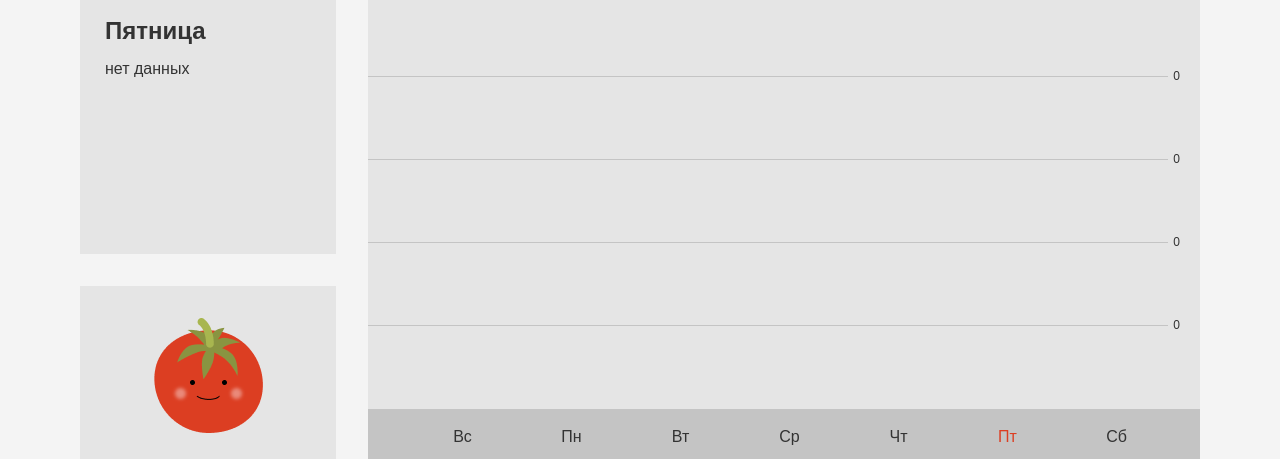
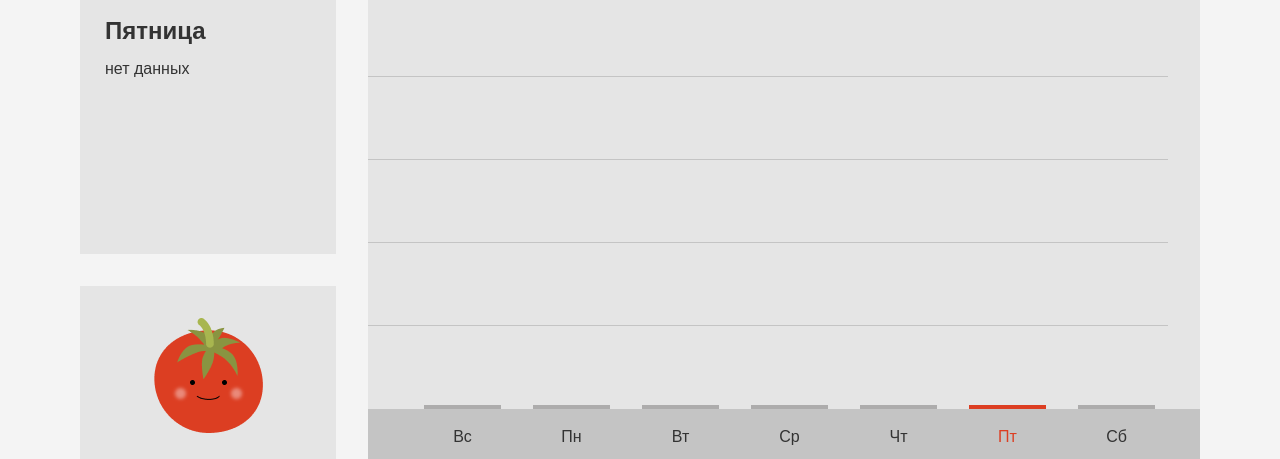
Before and after one commit to Shafeevms/react-pomodoro-tracker, a React (Create React App) app: page /statistics in a window 1280 px wide. Shown: the part 263-722 px from the top of the page. Built offline with nearby package versions, Linux system fonts and the light colour scheme; a web font is replaced by a local one.

Commit message:
before review

```diff
--- a/package.json
+++ b/package.json
@@ -13,6 +13,7 @@
     "dayjs": "^1.11.9",
     "nanoid": "^4.0.1",
     "normalize.css": "^8.0.1",
+    "reset-css": "^5.0.2",
     "react": "^18.2.0",
     "react-dom": "^18.2.0",
     "react-redux": "^8.0.5",
--- a/src/Components/Histogram/index.tsx
+++ b/src/Components/Histogram/index.tsx
@@ -7,6 +7,7 @@ import styles from './index.module.scss';
 import { useAppDispatch, useAppSelector } from '../../store/hooks';
 import { changeDay, selectCalendar } from '../../pages/Statistics/calendarSlice';
 import { selectWeekWorkData } from '../../pages/Statistics/statisticsSlice';
+import { showParsedDuration } from '../../helpers/data.helper';
 
 
 interface IHistogram {
@@ -15,7 +16,16 @@ interface IHistogram {
 
 const getAltitude = (array: number[]): [number[], number] => {
   const calcMaxValue = Math.max(...array);
-  return [array.map(number => Math.round((number / calcMaxValue) * 100)), calcMaxValue];
+  const calcAltitude = (array: number[]) => {
+    return array.map(number => {
+      const num = Math.round((number / calcMaxValue) * 100);
+      if (Number.isNaN(num)) {
+        return 0;
+      }
+      return num;
+    })
+  }
+  return [calcAltitude(array), calcMaxValue];
 };
 
 const DAYS = ['Вс', 'Пн', 'Вт', 'Ср', 'Чт', 'Пт', 'Сб'];
@@ -43,13 +53,12 @@ const Histogram = ({ className }: IHistogram) => {
     dispatch(changeDay(index));
   }
 
-
   return (
     <div className={clsx(styles.mat, className)}>
       <div className={styles.barsPlace}>
         {altitude.map((bar, index): ReactNode => {
           return <Bar
-            key={index}
+            key={`bar-component-${index}`}
             altitude={bar}
             isToday={day === index}
             onClick={() => handleClick(index)}
@@ -60,19 +69,19 @@ const Histogram = ({ className }: IHistogram) => {
         <ul className={styles.mat__lines}>
           <li className={styles.mat__linesItem}>
             <div className={styles.mat__line}></div>
-            <span className={styles.mat__timeGrade}>{maxValue * 0.8}</span>
+            <span className={styles.mat__timeGrade}>{showParsedDuration(maxValue * 0.8, true)}</span>
           </li>
           <li className={styles.mat__linesItem}>
             <div className={styles.mat__line}></div>
-            <span className={styles.mat__timeGrade}>{maxValue * 0.6}</span>
+            <span className={styles.mat__timeGrade}>{showParsedDuration(maxValue * 0.6, true)}</span>
           </li>
           <li className={styles.mat__linesItem}>
             <div className={styles.mat__line}></div>
-            <span className={styles.mat__timeGrade}>{maxValue * 0.4}</span>
+            <span className={styles.mat__timeGrade}>{showParsedDuration(maxValue * 0.4, true)}</span>
           </li>
           <li className={styles.mat__linesItem}>
             <div className={styles.mat__line}></div>
-            <span className={styles.mat__timeGrade}>{maxValue * 0.2}</span>
+            <span className={styles.mat__timeGrade}>{showParsedDuration(maxValue * 0.2, true)}</span>
           </li>
           <li className={styles.mat__linesItem}>
             <div className={clsx(styles.mat__line, styles.mat__line_last)}></div>
--- a/src/helpers/data.helper.ts
+++ b/src/helpers/data.helper.ts
@@ -56,7 +56,7 @@ export const findDataFromPresentWeek = (object: Record<string, IStatisticsSlice>
   }
 
   if (Object.keys(filteredData).length === 0) {
-    return weekWorkData.fill(0, 0, 6);
+    return new Array(7).fill(0);
   }
 
   for (let i = 0; i <= 6; i++) {
--- a/src/pages/Statistics/calendarSlice.ts
+++ b/src/pages/Statistics/calendarSlice.ts
@@ -16,10 +16,10 @@ export const calendarSlice = createSlice({
   name: 'calendar',
   initialState,
   reducers: {
-    changeWeek: (state, action: PayloadAction<ICalendarSlice['week']>) => {
+    changeWeek: (state, action: PayloadAction<number>) => {
       state.week = action.payload;
     },
-    changeDay: (state, action: PayloadAction<ICalendarSlice['day']>) => {
+    changeDay: (state, action: PayloadAction<number>) => {
       state.day = action.payload;
     },
   }
--- a/src/pages/Statistics/index.tsx
+++ b/src/pages/Statistics/index.tsx
@@ -4,20 +4,26 @@ import SpentTomatoes from '../../Components/SpentTomatoes';
 import StatDetails from '../../Components/StatDetails';
 import Histogram from '../../Components/Histogram';
 
-import { useAppSelector } from '../../store/hooks';
+import { useAppDispatch, useAppSelector } from '../../store/hooks';
 import { selectStatistics } from './statisticsSlice';
-import { showParsedDuration } from '../../helpers/data.helper';
+import { currentDay, currentWeek, showParsedDuration } from '../../helpers/data.helper';
 
 import styles from './index.module.scss';
+import { useEffect } from 'react';
+import { changeDay, changeWeek, selectCalendar } from './calendarSlice';
 
 
 const Statistics = () => {
+  const dispatch = useAppDispatch();
   const { workTime, timeOnPause, stops } = useAppSelector(selectStatistics);
 
   const totalTimeSpent = workTime + timeOnPause;
   const focus = workTime ? Math.round((workTime / totalTimeSpent) * 100) : 0;
 
-  console.log(showParsedDuration(timeOnPause, true));
+  useEffect(() => {
+    dispatch(changeDay(currentDay()));
+    dispatch(changeWeek(currentWeek()));
+  }, [])
 
   return (
     <div className={styles.grid}>
@@ -25,13 +31,19 @@ const Statistics = () => {
       <Select className={styles.grid__weeks}/>
       <DayData className={styles.grid__dayData}/>
       <SpentTomatoes className={styles.grid__tomatoes}/>
-      <StatDetails className={styles.grid__focus} badge={workTime ? 'focus' : 'focusDefault'} data={`${focus}%`}/>
+      <StatDetails
+        className={styles.grid__focus}
+        badge={workTime ? 'focus' : 'focusDefault'}
+        data={`${focus}%`}/>
       <StatDetails
         className={styles.grid__pause}
         badge={workTime ? 'pause' : 'pauseDefault'}
         data={`${showParsedDuration(timeOnPause, true)}`}
       />
-      <StatDetails className={styles.grid__stop} badge={workTime ? 'stop' : 'stopDefault'} data={stops}/>
+      <StatDetails
+        className={styles.grid__stop}
+        badge={workTime ? 'stop' : 'stopDefault'}
+        data={stops}/>
       <Histogram className={styles.grid__bars}/>
     </div>
   );
--- a/src/reset.css
+++ /dev/null
@@ -1,48 +0,0 @@
-/* http://meyerweb.com/eric/tools/css/reset/
-   v2.0 | 20110126
-   License: none (public domain)
-*/
-
-html, body, div, span, applet, object, iframe,
-h1, h2, h3, h4, h5, h6, p, blockquote, pre,
-a, abbr, acronym, address, big, cite, code,
-del, dfn, em, img, ins, kbd, q, s, samp,
-small, strike, strong, sub, sup, tt, var,
-b, u, i, center,
-dl, dt, dd, ol, ul, li,
-fieldset, form, label, legend,
-table, caption, tbody, tfoot, thead, tr, th, td,
-article, aside, canvas, details, embed,
-figure, figcaption, footer, header, hgroup,
-menu, nav, output, ruby, section, summary,
-time, mark, audio, video {
-  margin: 0;
-  padding: 0;
-  border: 0;
-  font-size: 100%;
-  font: inherit;
-  vertical-align: baseline;
-}
-/* HTML5 display-role reset for older browsers */
-article, aside, details, figcaption, figure,
-footer, header, hgroup, menu, nav, section {
-  display: block;
-}
-body {
-  line-height: 1;
-}
-ol, ul {
-  list-style: none;
-}
-blockquote, q {
-  quotes: none;
-}
-blockquote:before, blockquote:after,
-q:before, q:after {
-  content: '';
-  content: none;
-}
-table {
-  border-collapse: collapse;
-  border-spacing: 0;
-}
--- a/tsconfig.json
+++ b/tsconfig.json
@@ -18,12 +18,14 @@
     "resolveJsonModule": true,
     "isolatedModules": true,
     "noEmit": true,
-    "jsx": "react-jsx",
-    "esModuleInterop": true
+    "jsx": "react-jsx"
   },
   "include": [
     "src",
     "additional.d.ts"
   ],
+  "exclude": [
+    "node_modules"
+  ],
   "types": ["@types/node", "@types/react", "@types/react-dom", "@types/jest", "@types/testing-library__react"],
 }
```
Also changed, not shown: src/index.tsx (+6 -6 lines), FAQ.txt, 1 other file (tests, documents, lock files or other folders).
